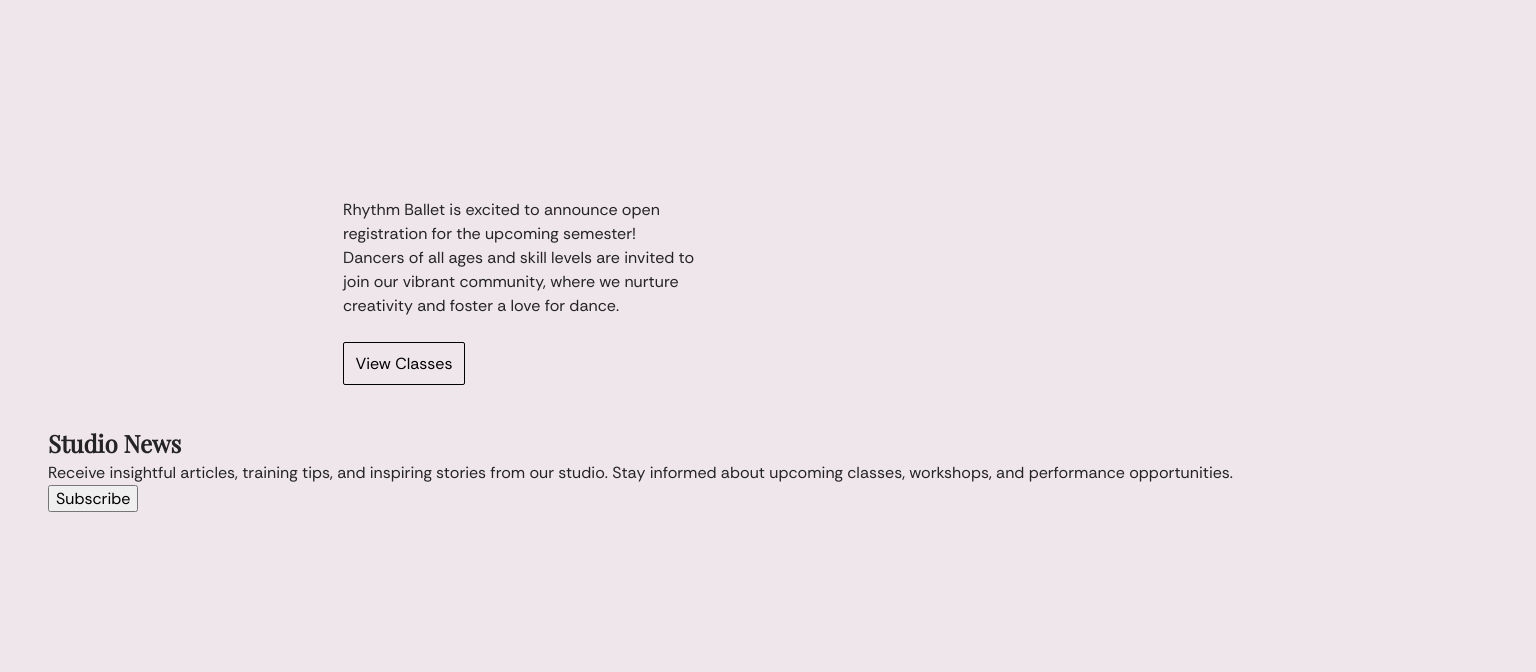
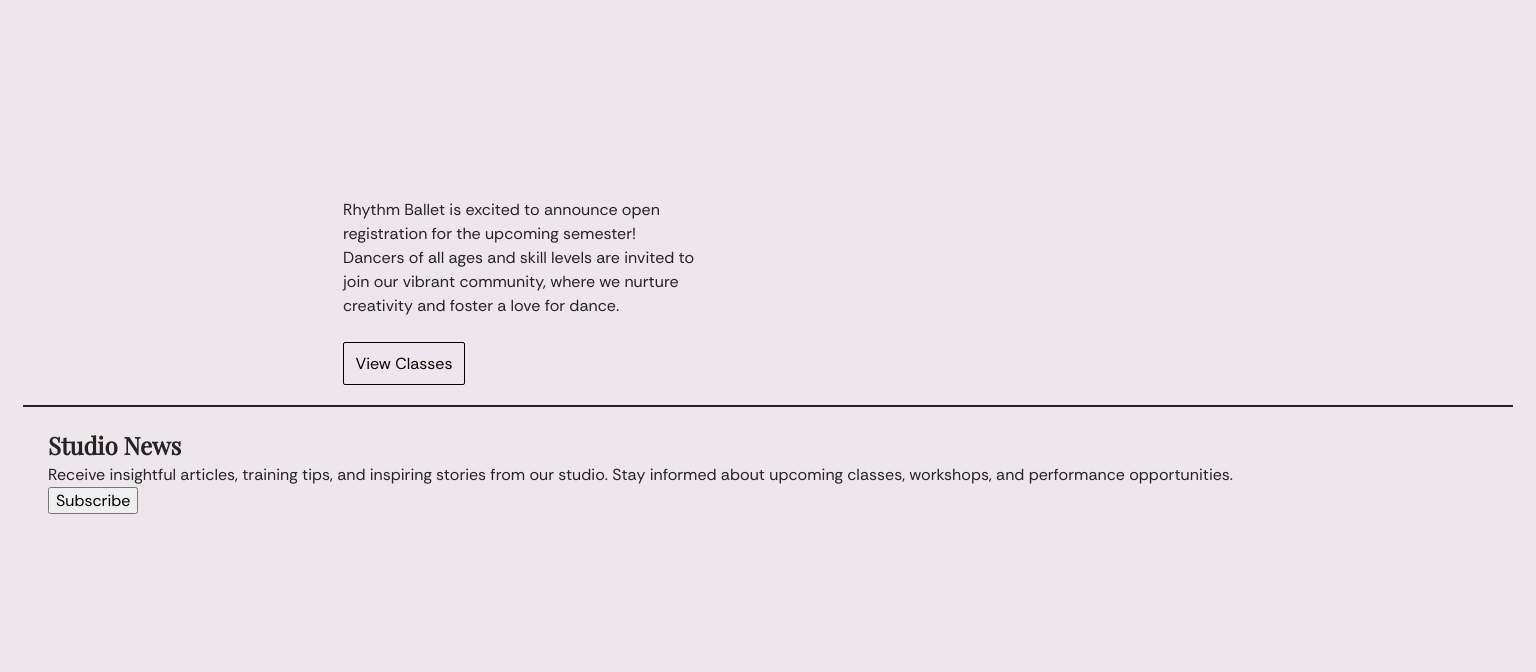
Before and after one commit to byOlexandra/ballet-studio-landing, a website built with Vite: page src/index.html in a window 1536 px wide. Shown: the part 128-800 px from the top of the page. Built offline with nearby package versions, Linux system fonts and the light colour scheme.

Commit message:
set lines style

```diff
--- a/src/partials/news.html
+++ b/src/partials/news.html
@@ -1,4 +1,5 @@
 <section id="news-section">
+    <hr id="section-line">
     <div class="container news-container">
         <h2 class="news-title">Studio News</h2>
         <p class="news-text">Receive insightful articles, training tips, and inspiring stories from our studio. Stay informed about upcoming classes,
--- a/src/scss/base/_base.scss
+++ b/src/scss/base/_base.scss
@@ -1,4 +1,5 @@
 @use '../utils/variables' as *;
+@use '../utils/mixins' as *;
 
 :root {
   font-size: 16px;
@@ -48,4 +49,10 @@ main:has(.back-link) {
 #section-line {
   width: 90%;
   margin: 0 auto;
+  border: none;
+  border-top: 2px solid var(--text-color);
+
+  @include mq($tablet) {
+    width: 97%;
+  }
 }
--- a/src/scss/components/_registration.scss
+++ b/src/scss/components/_registration.scss
@@ -57,15 +57,3 @@
     border-width: 1px;
     border-style: solid;
 }
-
-@media only screen and (min-width: 1440px) {
-    .rg-subtitle {
-
-    }
-
-    .rg-title {
-
-    }
-
-
-}
```
